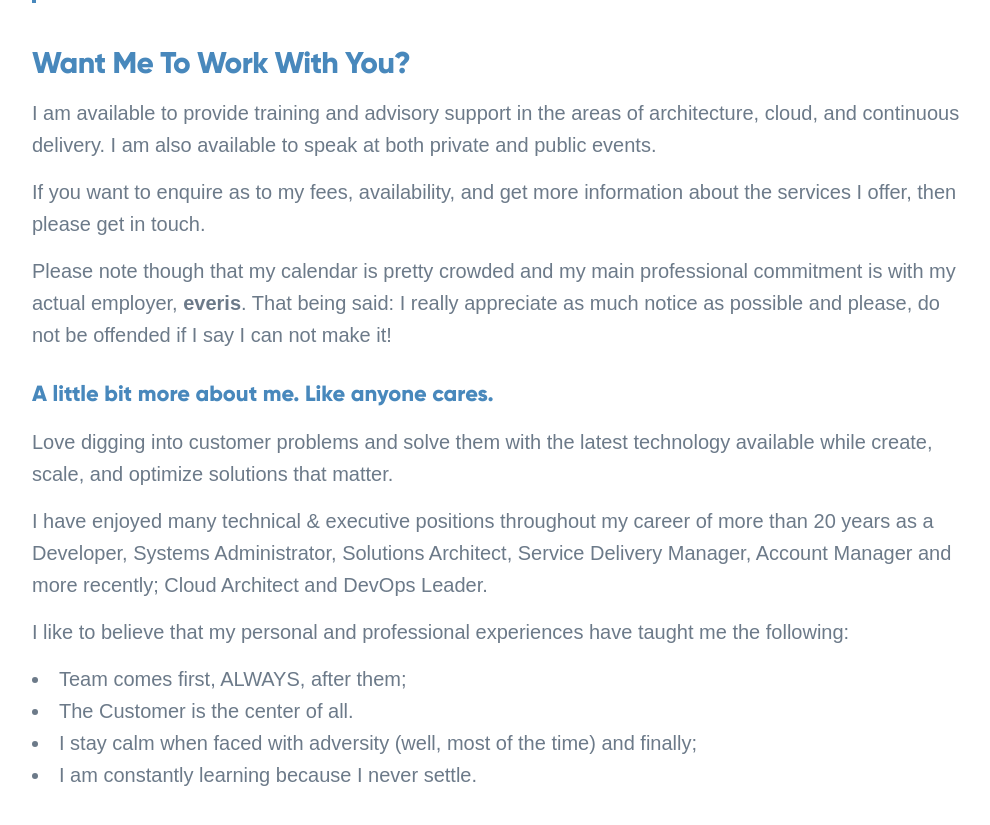
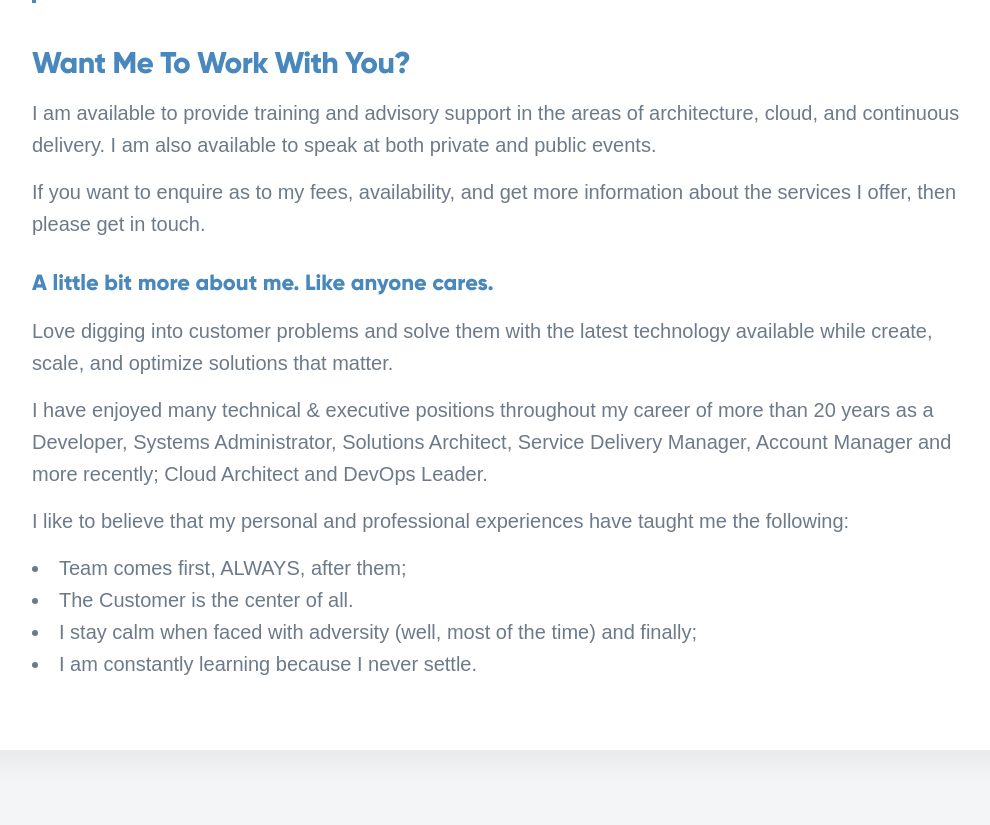
Before and after one commit to eliezerchavez/eliezerchavez.github.io, a Jekyll site: the page built from _pages/about.md, in a window 1280 px wide and 900 px high, scrolled down 978 px. Shown: the top 825 px of the window, without its empty margins (138-1128 px from the left). Built offline with Jekyll 4.4.1, drawn with Linux system fonts in a browser that asks for light colours; nearby versions of some CDN libraries; some web fonts are replaced.

Commit message:
update about

```diff
--- a/_pages/about.md
+++ b/_pages/about.md
@@ -12,8 +12,6 @@ I am available to provide training and advisory support in the areas of architec
 
 If you want to enquire as to my fees, availability, and get more information about the services I offer, then please get in touch.
 
-Please note though that my calendar is pretty crowded and my main professional commitment is with my actual employer, **everis**. That being said: I really appreciate as much notice as possible and please, do not be offended if I say I can not make it!
-
 #### <span style="color:#4888bc">A little bit more about me. Like anyone cares.</span>
 
 Love digging into customer problems and solve them with the latest technology available while create, scale, and optimize solutions that matter.
```
